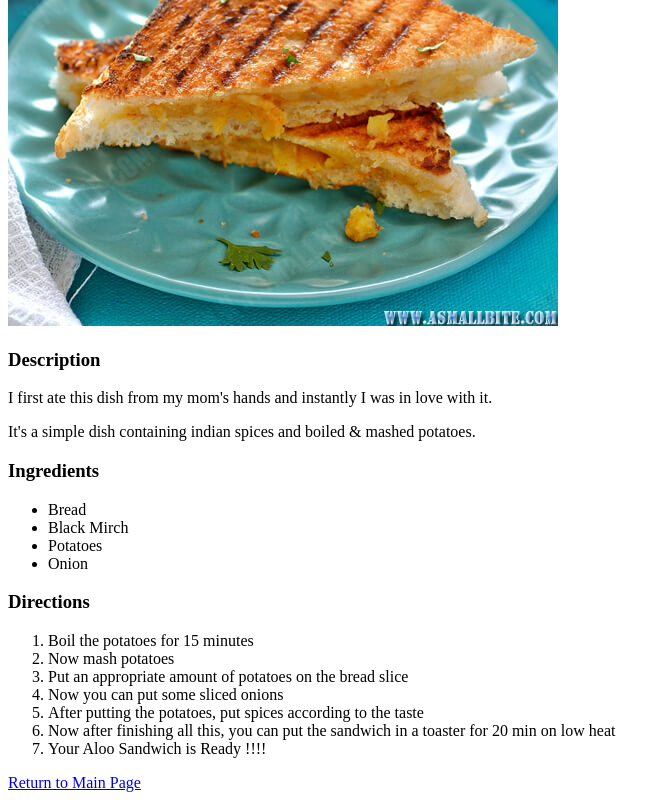
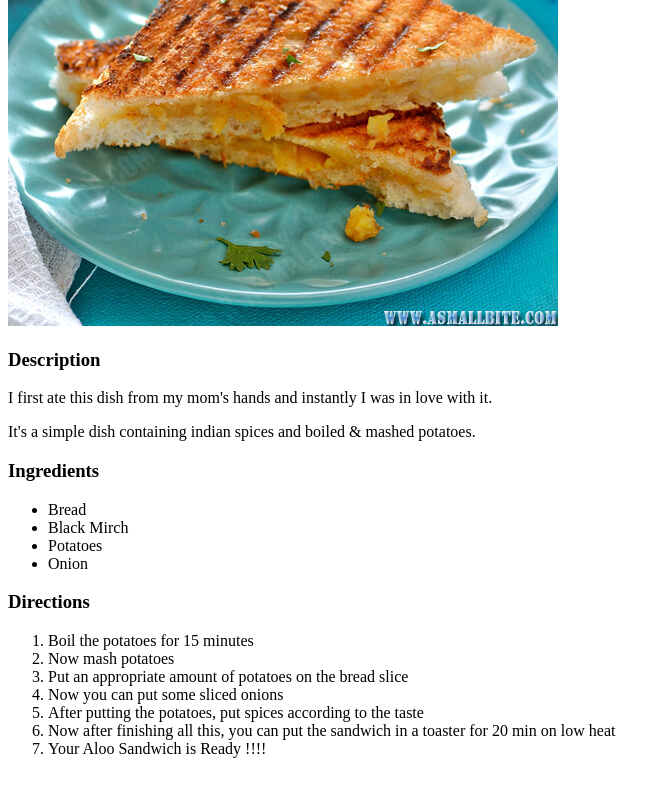
Before and after one commit to spoiicy/odin-recipes, a plain HTML site: page recipes/aloo-sandwich.html in a window 1280 px wide. Shown: the part 304-1104 px from the top of the page, without its empty margins (0-671 px from the left). After the commit the page ends 1078 px from the top, so only its background shows below. Drawn offline with Linux system fonts and the light colour scheme.

Commit message:
made some changes in recipes folder

```diff
--- a/recipes/aloo-sandwich.html
+++ b/recipes/aloo-sandwich.html
@@ -29,6 +29,6 @@
         <li>Now after finishing all this, you can put the sandwich in a toaster for 20 min on low heat</li>
         <li>Your Aloo Sandwich is Ready !!!!</li>
     </ol>
-    <a href="../index.html">Return to Main Page</a>
+
 </body>
 </html>
```
Also changed, not shown: recipes/quaker-oats.html (+1 -1 lines).
